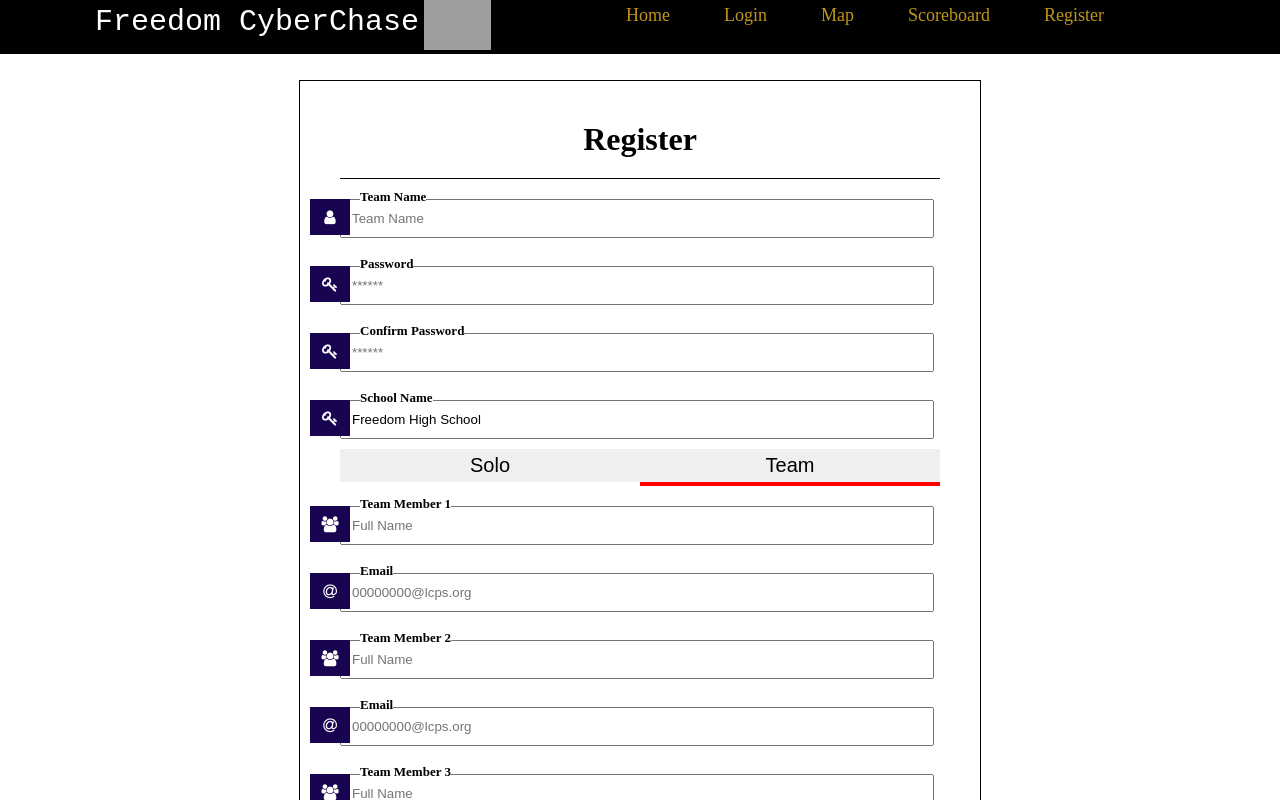
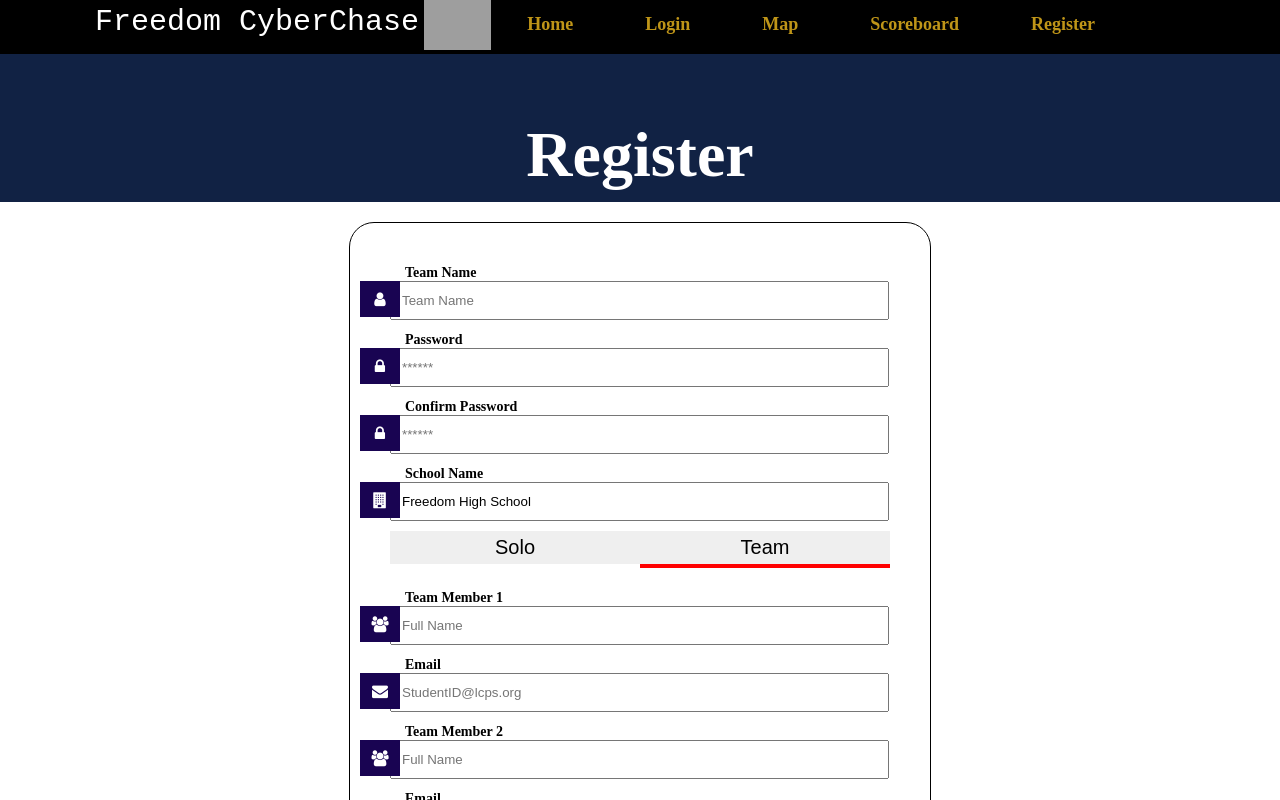
Before and after one commit to Super-Yojan/FreedomCTF, a React (Create React App) app in the folder FrontEnd/: page /register in a window 1280 px wide. Both pictures are taken after a click on the button "Team". Shown: the top 800 px of the page. Built offline with nearby package versions, Linux system fonts and the light colour scheme; no server answers; grey boxes are pictures that could not be loaded.

Commit message:
Changed Login and Register

```diff
--- a/FrontEnd/src/components/pages/Login.js
+++ b/FrontEnd/src/components/pages/Login.js
@@ -1,5 +1,5 @@
 import React, { Component } from 'react'
-import '../../css/Login.css';
+//import '../../css/Login.css';
 import { Link } from 'react-router-dom';
 //these two are something i got online for this.props.history.pussh
 import PropTypes from 'prop-types';
@@ -46,7 +46,7 @@ export default class Login extends Component {
     axios.put('http://127.0.0.1:5000/login',{data})
     .then(res => {
       console.log(res.data);
-      if (res.data.Result == 1){
+      if (res.data.Result === 1){
         this.route.push('/map')
 
         //we need to redirect to '/map' but i don't know how to do it..
@@ -63,15 +63,20 @@ export default class Login extends Component {
     render() {
         return (
             <React.Fragment>
+              <h1 class="form">Login</h1>
                     <form onSubmit={this.onSubmitHandler}>
-                    <h1>Login</h1>
-                        <label  id="uname"> Team Name Or Email</label>
+
+                        <label id="uname"> Team Name Or Email</label>
+                        <div>
                         <i class="fa fa-user"></i>
                         <input type="text"  name="TeamName" placeholder="Username" onChange={this.handelChange}/>
+                        </div>
                         <br/>
                         <label id="upassword"> Password</label>
-                        <i class="fa fa-at"></i>
+                        <div>
+                        <i class="fa fa-lock"></i>
                         <input type="password"  id="password" placeholder="Password" name= "TeamPassword" onChange={this.handelChange}/>
+                        </div>
                         <input type="submit" width="100px" value="Login"/>
                         <br/>
                         <Link>Forgot?</Link>
--- a/FrontEnd/src/components/pages/Register.js
+++ b/FrontEnd/src/components/pages/Register.js
@@ -164,71 +164,89 @@ export default class Register extends Component {
         return (
 
             <React.Fragment>
+              <h1 class="form">Register</h1>
             <form onSubmit={this.mySubmitHandler}>
-              <h1>Register</h1>
-              <hr/>
 
               <label>Team Name</label>
+              <div>
               <i className="fa fa-user"></i>
               <input name="TeamName" type="text" placeholder="Team Name" value={this.state.TeamName} onChange={this.handleChange} required/> <br/>
-
+              </div>
               <label>Password</label>
-              <i className="fa fa-key"></i>
+              <div>
+              <i class="fa fa-lock"></i>
               <input name="password" type="password" placeholder="******" value ={this.state.password} onChange={this.handleChange} required/><br/>
-
+              </div>
               <label>Confirm Password</label>
-              <i className="fa fa-key"></i>
+              <div>
+              <i class="fa fa-lock"></i>
               <input name="confirmPass" type="password" placeholder="******" value={this.state.confirmPass} onChange={this.handleChange} required/><br/>
-
+              </div>
               <label>School Name</label>
-              <i className="fa fa-key"></i>
+              <div>
+              <i class="fa fa-building"></i>
               <input name="SchoolName" value={this.state.SchoolName} onChange={this.handleChange} required/>
-
+              </div>
               <button type = "button" onClick={this.solo} id="soloButton">Solo</button>
               <button type = "button" onClick={this.team} id="teamButton">Team</button>
 
               <div id="Solo">
                 <label>Full Name</label>
+                <div>
                 <i className="fa fa-user"></i>
                 <input type="text" name="Name1" placeholder="Name" value ={this.state.Name1} onChange = {this.handleChange} required/><br/>
-
+                </div>
                 <label>Email</label>
-                <i className="fa fa-at"></i>
-                <input type="email" name="StudentId1" placeholder="00000000@lcps.org" value = {this.state.email1} onChange={this.handleChange} required/><br/>
-                <input type="submit" name ="SoloRegister" onClick={this.mySubmitHandler}/>
+                <div>
+                <i className="fa fa-envelope"></i>
+                <input type="email" name="StudentId1" placeholder="StudentID@lcps.org" value = {this.state.email1} onChange={this.handleChange} required/><br/>
+                </div>
+                <input type="submit" name ="SoloRegister" onClick={this.mySubmitHandler} value="Register"/>
 
               </div>
 
               <div id="Team">
                 <label>Team Member 1</label>
+                <div>
                 <i className="fa fa-users"></i>
                 <input type="text" name="Name1" placeholder="Full Name" value={this.state.Name1} onChange ={this.handleChange} required/><br/>
+                </div>
                 <label>Email</label>
-                <i className="fa fa-at"></i>
-                <input type="email" name="StudentId1" placeholder="00000000@lcps.org" value = {this.state.email1} onChange={this.handleChange}  required/><br/>
-
+                <div>
+                <i className="fa fa-envelope"></i>
+                <input type="email" name="StudentId1" placeholder="StudentID@lcps.org" value = {this.state.email1} onChange={this.handleChange}  required/><br/>
+                </div>
                 <label>Team Member 2</label>
+                <div>
                 <i className="fa fa-users"></i>
                 <input type="text" name="Name2" placeholder="Full Name" value={this.state.Name2} onChange ={this.handleChange} required/><br/>
+                </div>
                 <label>Email</label>
-                <i className="fa fa-at"></i>
-                <input type="email" name="StudentId2" placeholder="00000000@lcps.org" value = {this.state.email2} onChange={this.handleChange}  required/><br/>
-
+                <div>
+                <i className="fa fa-envelope"></i>
+                <input type="email" name="StudentId2" placeholder="StudentID@lcps.org" value = {this.state.email2} onChange={this.handleChange}  required/><br/>
+                </div>
                 <label>Team Member 3</label>
+                <div>
                 <i className="fa fa-users"></i>
                 <input type="text" name="Name3"  placeholder="Full Name" value={this.state.Name3} onChange ={this.handleChange}/><br/>
+                </div>
                 <label>Email</label>
-                <i className="fa fa-at"></i>
-                <input type="email" name="StudentId4" placeholder="00000000@lcps.org" value = {this.state.email3} onChange={this.handleChange} />  <br/>
-
+                <div>
+                <i className="fa fa-envelope"></i>
+                <input type="email" name="StudentId4" placeholder="StudentID@lcps.org" value = {this.state.email3} onChange={this.handleChange} />  <br/>
+                </div>
                 <label>Team Member 4</label>
+                <div>
                 <i className="fa fa-users"></i>
                 <input type="text" name="Name4" placeholder="Full Name" value={this.state.Name4} onChange ={this.handleChange}/><br/>
+                </div>
                 <label>Email</label>
-                <i className="fa fa-at"></i>
-                <input type="email" name="StudentId4" placeholder="00000000@lcps.org" value = {this.state.email4} onChange={this.handleChange} />  <br/>
-
-                <input type="submit" name ="TeamRegister" onClick={this.mySubmitHandler}/><br/>
+                <div>
+                <i className="fa fa-envelope"></i>
+                <input type="email" name="StudentId4" placeholder="StudentID@lcps.org" value = {this.state.email4} onChange={this.handleChange} />  <br/>
+                </div>
+                <input type="submit" name ="TeamRegister" onClick={this.mySubmitHandler} value="Register"/><br/>
 
               </div>
             </form>
--- a/FrontEnd/src/css/HomeNav.css
+++ b/FrontEnd/src/css/HomeNav.css
@@ -11,14 +11,12 @@ h1.heading {
   font-style: italic;
   text-align: center;
   font-size:60;
-  font-style: Tahoma;
   text-align: center;
 }
 
 p {
   text-align: center;
   font-size:20;
-  font-family:Tahoma;
   text-align: center;
 }
 
@@ -44,8 +42,8 @@ header img{
 main{
   position: absolute;
   margin-top: 22em;
-  margin-left: 20em;
-  margin-right: 20em;
+  margin-left: 25vh;
+  margin-right: 25vh;
 }
 
 /* got rid of main p & h1 */
@@ -85,10 +83,10 @@ nav ul a{
   float: left;
   text-decoration: none;
   color: #BF9518;
-  padding: 0em;
+  padding: .5em;
   /* a.size is reimplemented here only font size also changed to px from nothing*/
   font-size: 18px;
-  vertical-align: text-top;
+  font-weight: bold;
 }
 
 nav ul a:hover{
--- a/FrontEnd/src/css/Login.css
+++ /dev/null
@@ -1,58 +0,0 @@
-p.login {
-  text-align: center;
-}
-
-div.total{
-    position: absolute;
-    margin: 0;
-    top: 30%;
-    left: 32%;
-    transform: translate(-50%, -40%);
-
-  }
-
-div.login {
-  font-size:30;
-  font-family: sans-serif;
-  transform: translate(295%,-20%);
-  position: absolute;
-}
-
-
-.login h1{
-  background: rgb(204, 228, 240);
-  width: 100%;
-
-}
-
-label.log {
-  font-size:14px;
-  position: absolute;
-  background: #ffff;
-  transform: translate(24px,7px); /* 24 & 7 */
-  padding-left:3px;
-  padding-right:3px;
-  font-family: roboto;
-}
-
-div.titlelogin {
-  text-align: left;
-  border: 2px solid black;
-  padding: 15px 30px;
-  transform: translate(58%,100px);
-  border-radius: 25px;
-  padding-top: 40px;
-  font-family: sans-serif;
-}
-
-input.buttonlog {
-  padding: 5px 70px;
-  text-align: center;
-  transform: translate(110px,1px);
-  border-radius: 12px;
-  font-weight: bold;
-  background-color: royalblue;
-  color:white;
-  font-family: sans-serif;
-  font-size: 20;
-}
--- a/FrontEnd/src/css/Register.css
+++ b/FrontEnd/src/css/Register.css
@@ -4,15 +4,20 @@
 }
 
 body{
-  margin-top: 5em;
+  margin-top: 3em;
 }
 
 .active{
   border-bottom: solid 4px red;
 }
-h1{
+h1.form{
   margin-bottom: 20px;
   text-align: center;
+  background: #124;
+  color: white;
+  padding: 70px;
+  padding-bottom: 10px;
+  font-size: 4em;
 }
 hr{
   margin-bottom: 20px;
@@ -23,15 +28,17 @@ form{
   position: absolute;
   left: 50%;
   transform: translate(-50%);
-  width: 600px;
+  width: 500px;
   border: 1px solid;
   padding:40px;
+  border-radius: 25px;
 }
 form label{
-  position: absolute;
-  transform: translate(20px,-10px);
-  font-size: 13px;
-  background-color: white;
+  position: relative;
+  font-size:14px;
+  font-family: Montserrat;
+  padding-left: 15px;
+  padding-bottom: 10px;
   font-weight: bold;
 }
 form input{
@@ -42,6 +49,7 @@ form input{
 }
 
 form input[type='submit']{
+  margin-top: 10px;
   padding: 5px 70px;
   text-align: center;
   border-radius: 12px;
@@ -49,7 +57,14 @@ form input[type='submit']{
   background-color: royalblue;
   color:white;
   font-family: sans-serif;
-  font-size: 20;
+  font-size: 20px;
+  width: 50%;
+  border:none;
+  transform: translate(50%);
+}
+
+form div{
+  display: flex;
 }
 
 form button{
```
